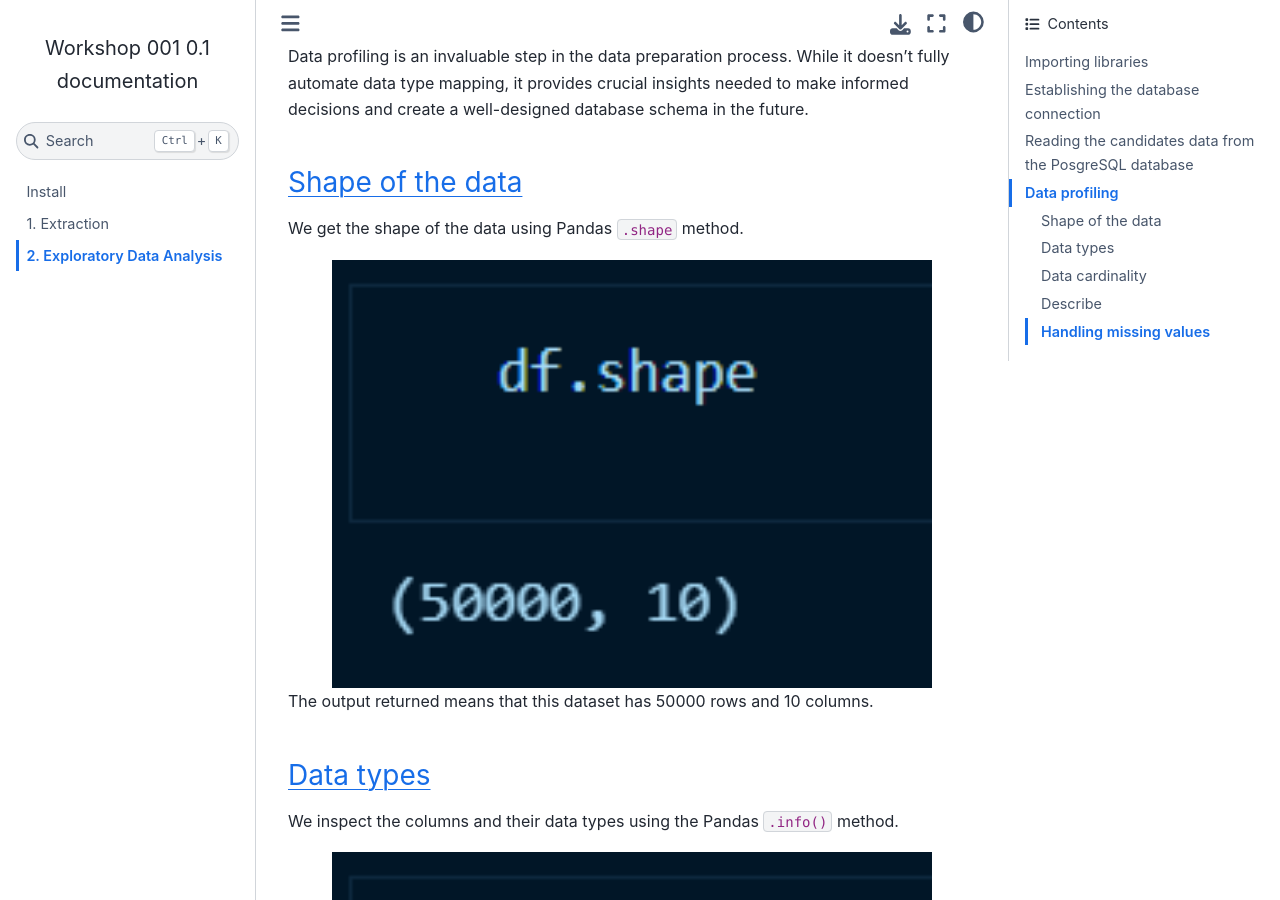
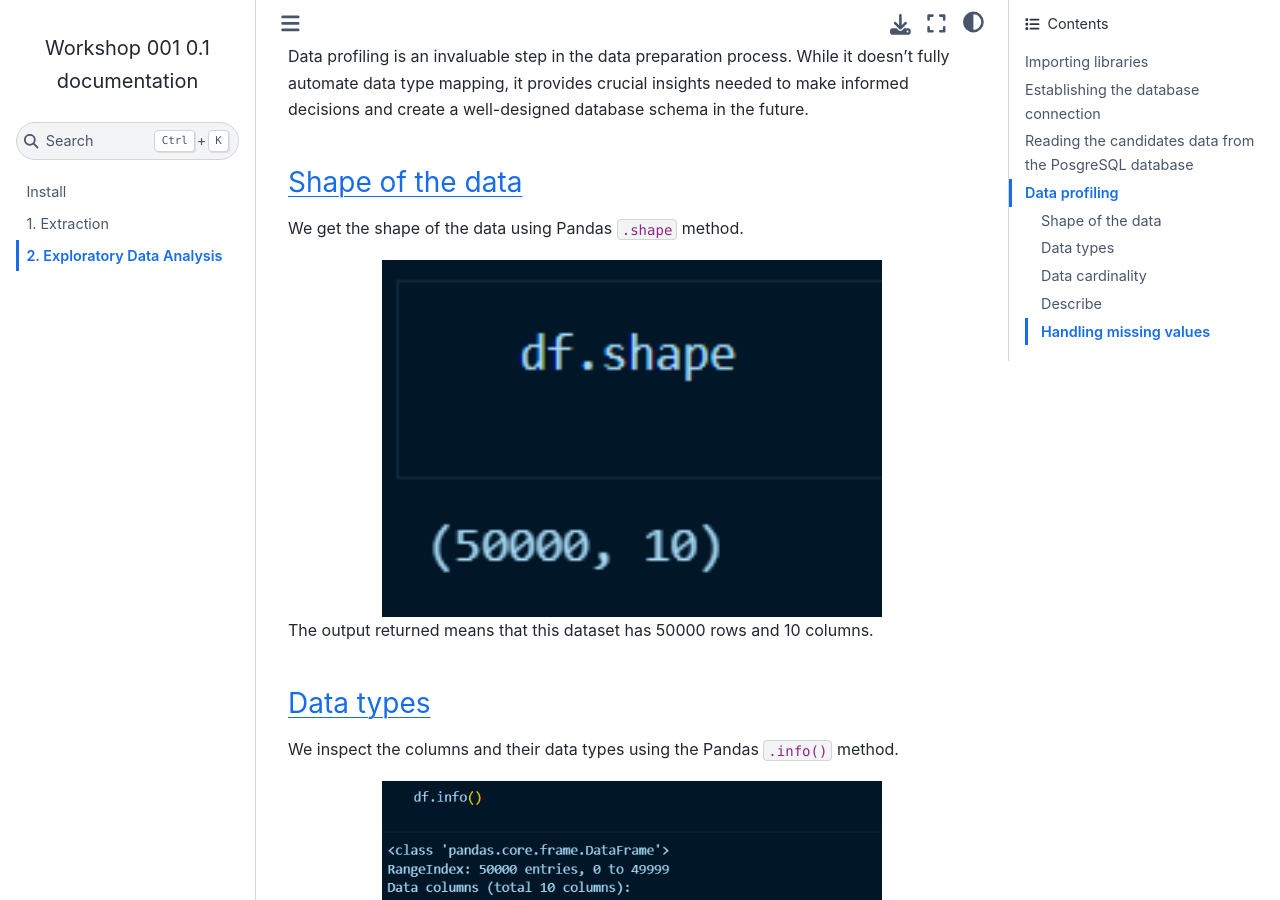
Before and after one commit to ntlg72/etl-ws-1, a Sphinx documentation site: the page built from docs/source/eda.rst, in a window 1280 px wide and 900 px high, scrolled down 1811 px. Built offline with Sphinx 7.4.7 and the Sphinx Book theme 1.1.4, drawn with Linux system fonts in a browser that asks for light colours; pages that are not in the unit, such as notebooks, are missing from menus.

Commit message:
eda documentation updated and fixed

```diff
--- a/docs/source/eda.rst
+++ b/docs/source/eda.rst
@@ -59,7 +59,7 @@ We get the shape of the data using Pandas ``.shape`` method.
 
 .. image:: ../images/shape.png
    :align: center
-   :width: 600px
+   :width: 500px
 
 
 The output returned means that this dataset has 50000 rows and 10 columns.
@@ -71,9 +71,9 @@ Data types
 We inspect the columns and their data types using the Pandas ``.info()`` method.
 
 
-.. image:: ../images/shape.png
+.. image:: ../images/info.png
    :align: center
-   :width: 600px
+   :width: 500px
 
 We can see that the DataFrame contains 3 columns with the "int64" data type 6 columns with the "object" data type, and o1 column with the "datetime64" data type. This data types are optimal for our analysis.
 
@@ -87,7 +87,7 @@ Pandas ``.nunique()`` method helps us to identify the number of distinct categor
 
 .. image:: ../images/nunique.png
    :align: center
-   :width: 600px
+   :width: 500px
 
 
 Implications
```
